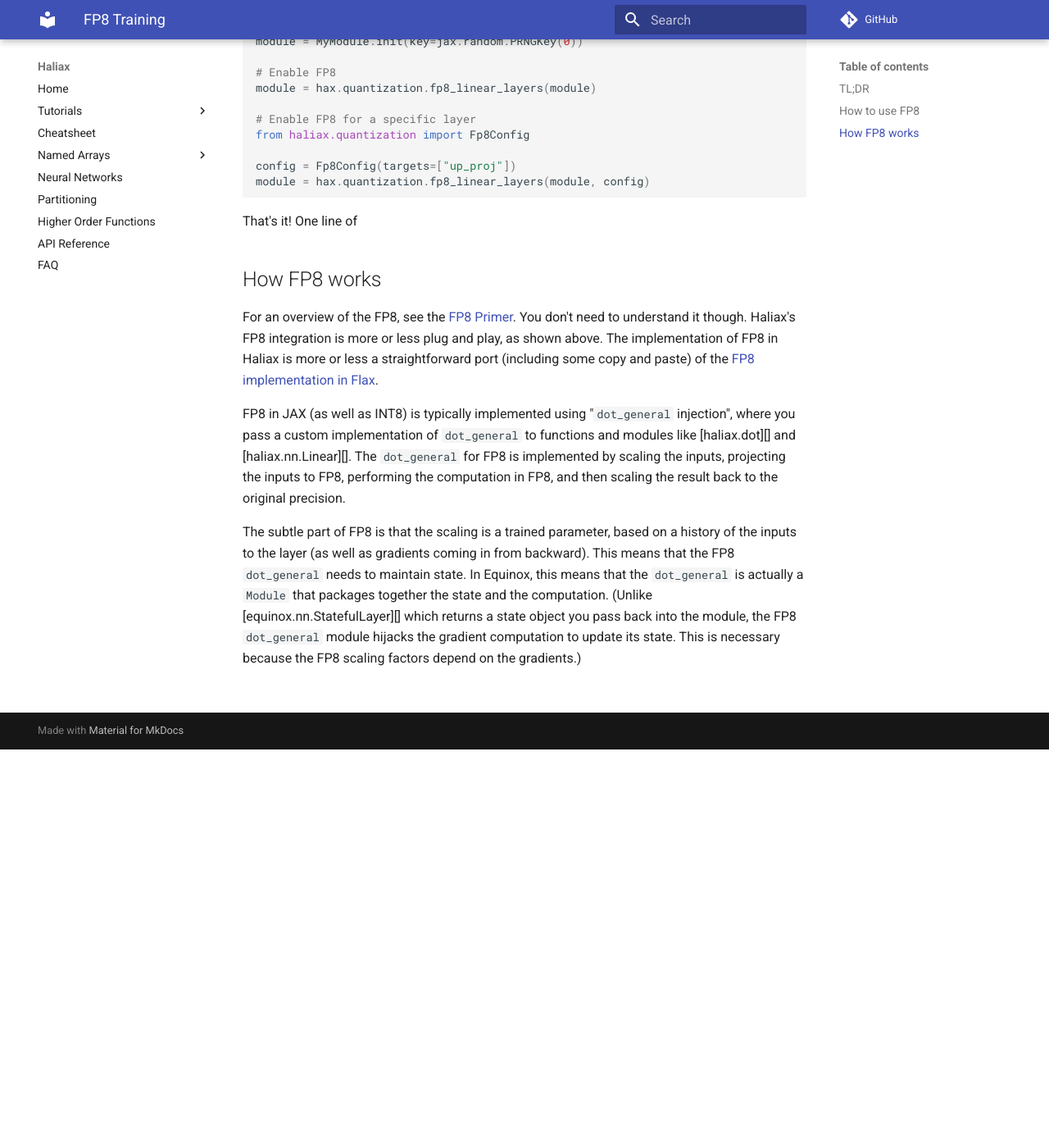
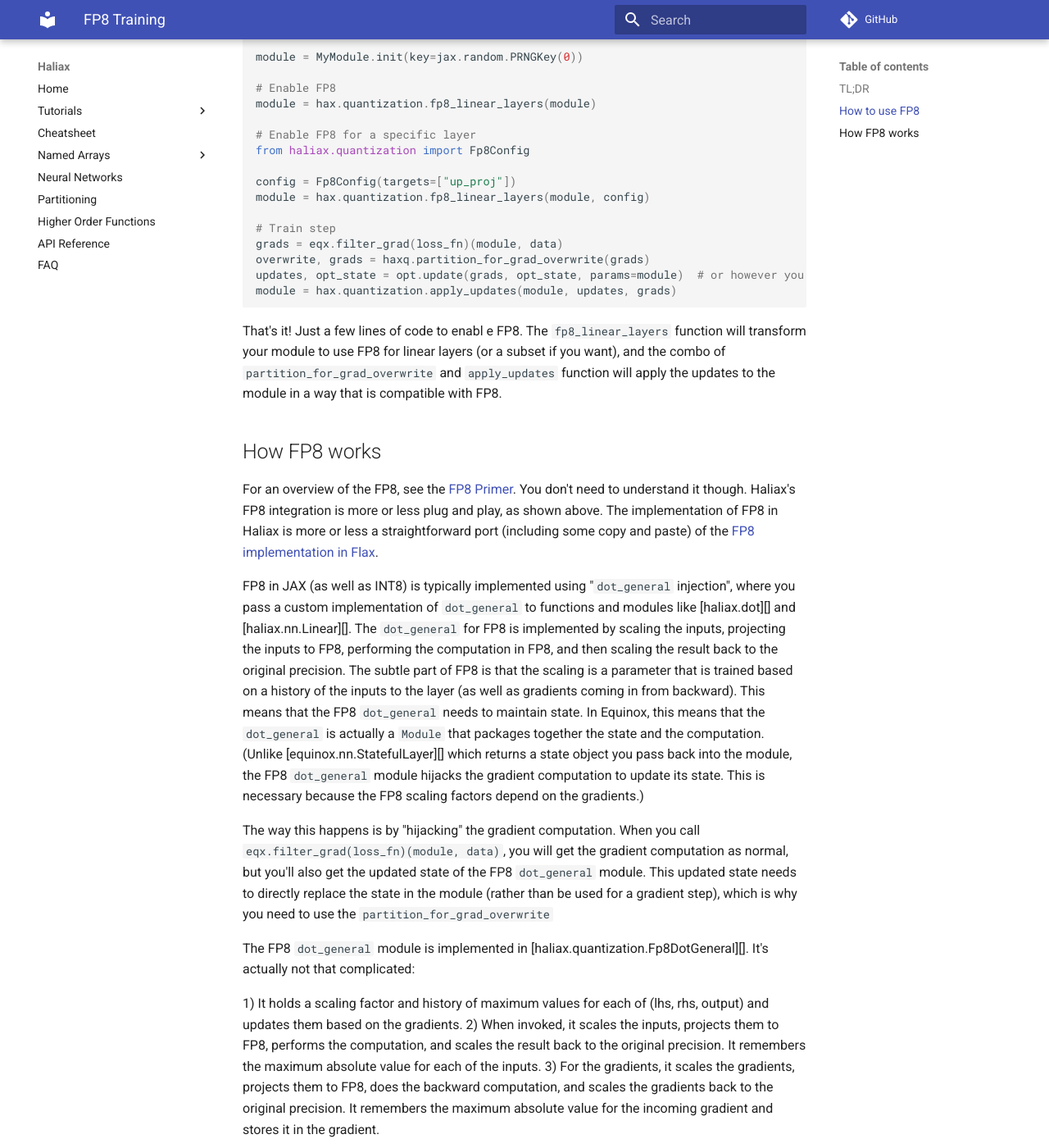
Before and after one commit to stanford-crfm/haliax, an MkDocs documentation site: the page built from docs/fp8.md, in a window 1280 px wide and 1400 px high, scrolled down 1379 px. Shown: the whole window at 82% size. Built offline with MkDocs 1.6.1 and Material for MkDocs 9.7.7, drawn with Linux system fonts in a browser that asks for light colours; comment, search, counter and statistics services are not loaded; before the commit the page ends 2293 px from its top, so only the background shows below that; some of the changed text lies outside the part shown.

Commit message:
fp8 docs!

````diff
--- a/docs/fp8.md
+++ b/docs/fp8.md
@@ -72,9 +73,17 @@ from haliax.quantization import Fp8Config
 
 config = Fp8Config(targets=["up_proj"])
 module = hax.quantization.fp8_linear_layers(module, config)
+
+# Train step
+grads = eqx.filter_grad(loss_fn)(module, data)
+overwrite, grads = haxq.partition_for_grad_overwrite(grads)
+updates, opt_state = opt.update(grads, opt_state, params=module)  # or however you update your optimizer
+module = hax.quantization.apply_updates(module, updates, grads)
 ```
 
-That's it! One line of
+That's it! Just a few lines of code to enabl e FP8. The `fp8_linear_layers` function will transform your module to use FP8
+for linear layers (or a subset if you want), and the combo of `partition_for_grad_overwrite` and `apply_updates` function will apply the updates to the module
+in a way that is compatible with FP8.
 
 ## How FP8 works
 
@@ -88,11 +97,24 @@ a custom implementation of `dot_general` to functions and modules like [haliax.d
 The `dot_general` for FP8 is implemented by scaling
 the inputs, projecting the inputs to FP8, performing the computation in FP8, and then
 scaling the result back to the original precision.
-
-The subtle part of FP8 is that the scaling is a trained parameter, based on a history of the inputs to the layer
+The subtle part of FP8 is that the scaling is a parameter that is trained based on a history of the inputs to the layer
 (as well as gradients coming in from backward). This means that the FP8 `dot_general` needs to maintain state.
-In Equinox, this means that the `dot_general` is actually a `Module` that packages together the
-state and the computation.
-(Unlike [equinox.nn.StatefulLayer][] which returns a state object you pass back into the module, the FP8 `dot_general`
+In Equinox, this means that the `dot_general` is actually a `Module` that packages together the state and the
+computation. (Unlike [equinox.nn.StatefulLayer][] which returns a state object you pass back into the module, the FP8 `dot_general`
 module hijacks the gradient computation to update its state. This is necessary because the FP8 scaling factors
 depend on the gradients.)
+
+The way this happens is by "hijacking" the gradient computation. When you call `eqx.filter_grad(loss_fn)(module, data)`,
+you will get the gradient computation as normal, but you'll also get the updated state of the FP8 `dot_general` module.
+This updated state needs to directly replace the state in the module (rather than be used for a gradient step), which is
+why you need to use the `partition_for_grad_overwrite`
+
+The FP8 `dot_general` module is implemented in [haliax.quantization.Fp8DotGeneral][]. It's actually not that complicated:
+
+1) It holds a scaling factor and history of maximum values for each of (lhs, rhs, output) and updates them based on the
+gradients.
+2) When invoked, it scales the inputs, projects them to FP8, performs the computation, and scales the result back to the
+original precision.  It remembers the maximum absolute value for each of the inputs.
+3) For the gradients, it scales the gradients, projects them to FP8, does the backward computation,
+and scales the gradients back to the original precision. It remembers the maximum absolute value for the incoming
+gradient and stores it in the gradient.
````
Also changed, not shown: other parts of docs/fp8.md (+5 -4 lines).
